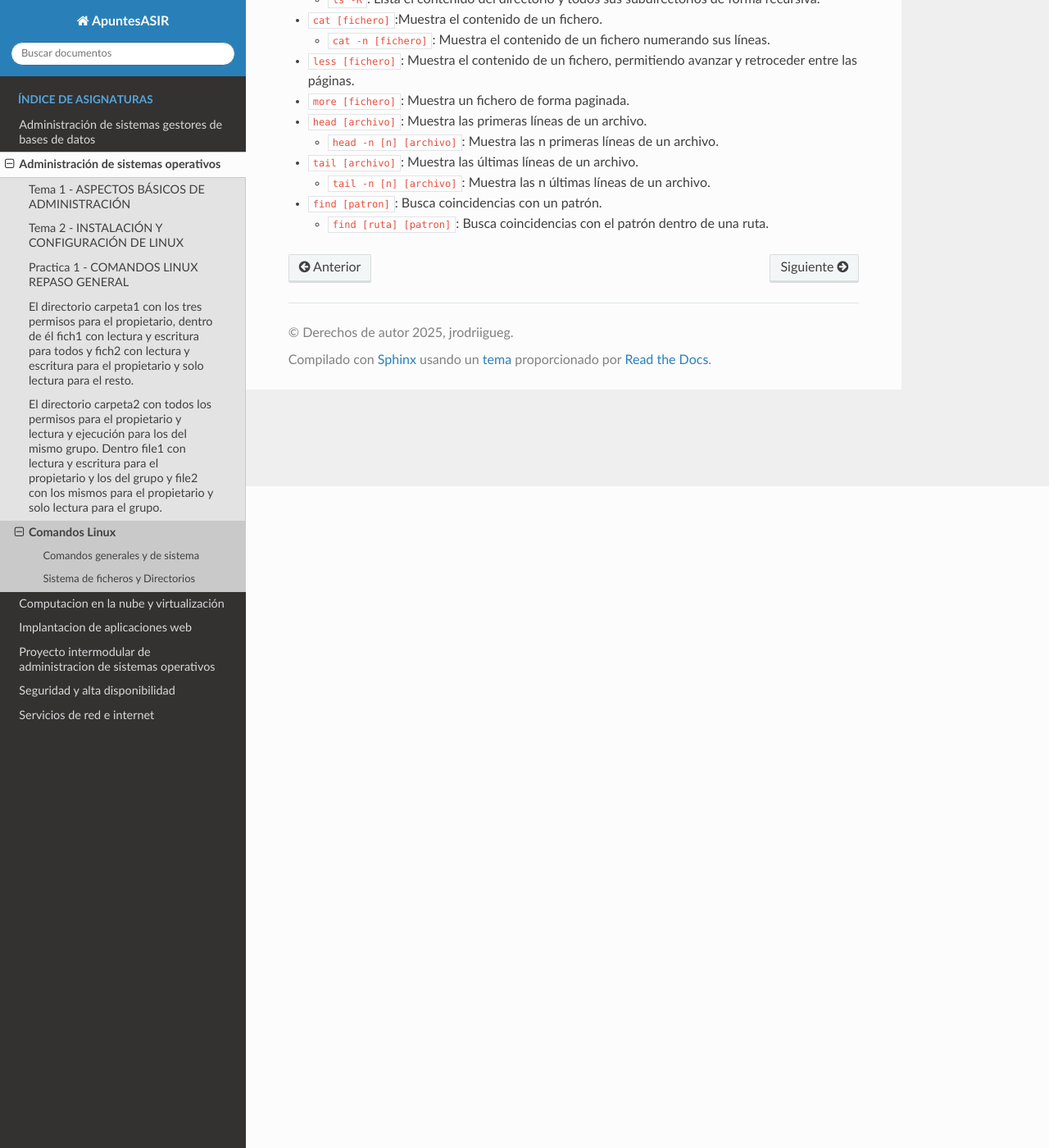
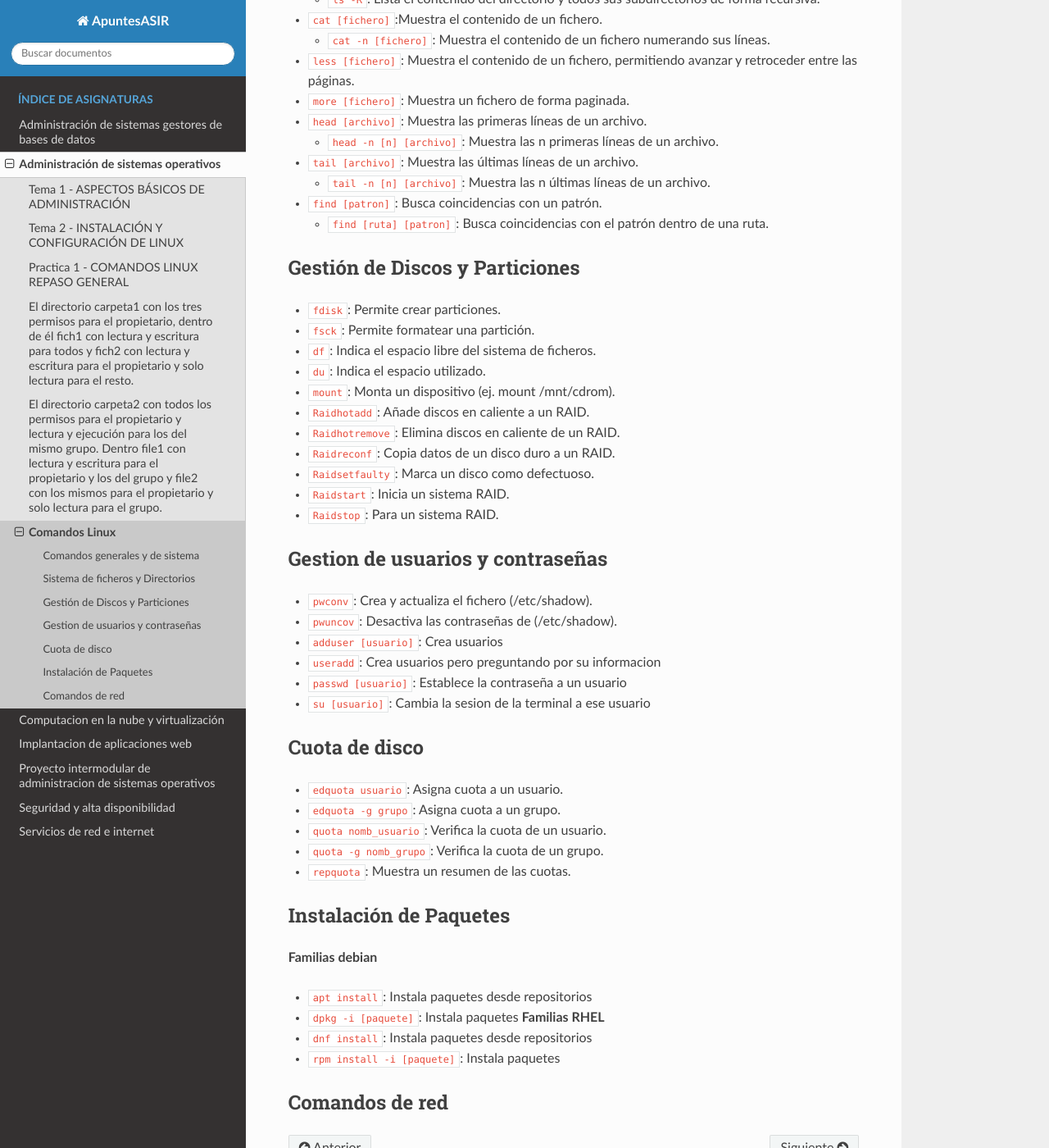
Before and after one commit to jrodriiguezg/ApuntesASIR, a Sphinx documentation site: the page built from docs/administracion-de-sistemas-operativos/chuletario-linux.md, in a window 1280 px wide and 1400 px high, scrolled down 807 px. Shown: the whole window at 82% size. Built offline with Sphinx 7.4.7 and the Read the Docs theme 3.1.0, drawn with Linux system fonts in a browser that asks for light colours; pages that are not in the unit, such as notebooks, are missing from menus.

Commit message:
modified:   docs/administracion-de-sistemas-operativos/chuletario-linux.md 	modified:   docs/administracion-de-sistemas-operativos/chuletario-linux.md

````diff
--- a/docs/administracion-de-sistemas-operativos/chuletario-linux.md
+++ b/docs/administracion-de-sistemas-operativos/chuletario-linux.md
@@ -35,3 +35,44 @@
 
 - ```find [patron]```: Busca coincidencias con un patrón.
     - ```find [ruta] [patron]```: Busca coincidencias con el patrón dentro de una ruta.
+
+## Gestión de Discos y Particiones
+
+- ```fdisk```: Permite crear particiones.
+- ```fsck```: Permite formatear una partición.
+- ```df```: Indica el espacio libre del sistema de ficheros.
+- ```du```: Indica el espacio utilizado.
+- ```mount```: Monta un dispositivo (ej. mount /mnt/cdrom).
+- ```Raidhotadd```: Añade discos en caliente a un RAID.
+- ```Raidhotremove```: Elimina discos en caliente de un RAID.
+- ```Raidreconf```: Copia datos de un disco duro a un RAID.
+- ```Raidsetfaulty```: Marca un disco como defectuoso.
+- ```Raidstart```: Inicia un sistema RAID.
+- ```Raidstop```: Para un sistema RAID.
+
+## Gestion de usuarios y contraseñas
+
+- ```pwconv```: Crea y actualiza el fichero  (/etc/shadow).
+- ```pwuncov```: Desactiva las contraseñas de (/etc/shadow).
+- ```adduser [usuario]```: Crea usuarios
+- ```useradd```: Crea usuarios pero preguntando por su informacion
+- ```passwd [usuario]```: Establece la contraseña a un usuario
+- ```su [usuario]```: Cambia la sesion de la terminal a ese usuario
+
+## Cuota de disco
+
+- ```edquota usuario```: Asigna cuota a un usuario.
+- ```edquota -g grupo```: Asigna cuota a un grupo.
+- ```quota nomb_usuario```: Verifica la cuota de un usuario.
+- ```quota -g nomb_grupo```: Verifica la cuota de un grupo.
+- ```repquota```: Muestra un resumen de las cuotas.
+
+## Instalación de Paquetes
+**Familias debian**
+- ```apt install```: Instala paquetes desde repositorios
+- ```dpkg -i [paquete]```: Instala paquetes
+**Familias RHEL**
+- ```dnf install```: Instala paquetes desde repositorios
+- ```rpm install -i [paquete]```: Instala paquetes
+
+## Comandos de red
````
